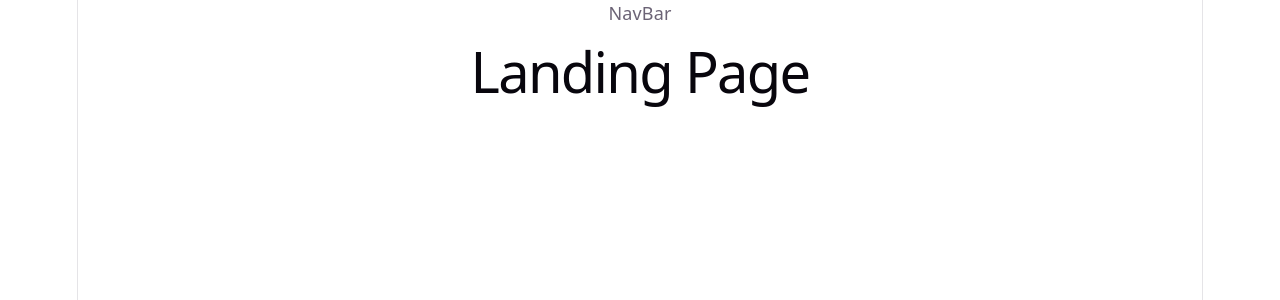
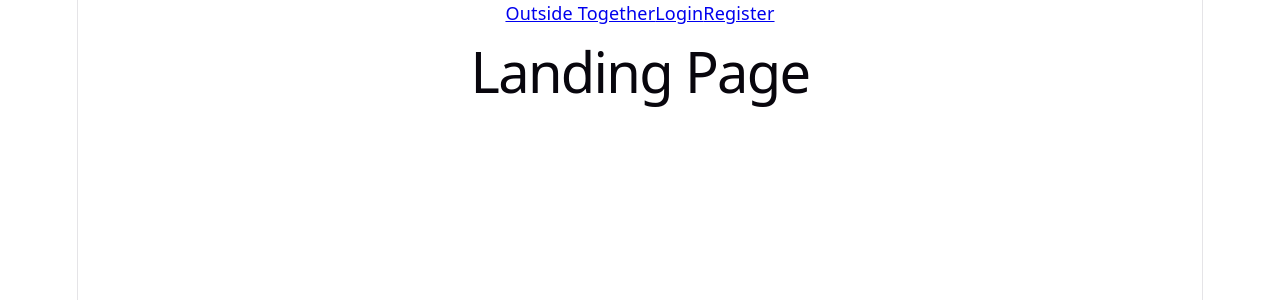
Before and after one commit to kianamills20/outside-together, a React (Vite) app in the folder client/: page / in a window 1280 px wide. Shown: the top 300 px of the page. Built offline with nearby package versions, Linux system fonts and the light colour scheme; no server answers.

Commit message:
added NavBar()

```diff
--- a/client/src/App.jsx
+++ b/client/src/App.jsx
@@ -3,10 +3,12 @@ import { Routes, Route } from "react-router-dom";
 
 import NavBar from "./components/NavBar";
 import Dashboard from "./pages/Dashboard";
+import Account from "./pages/Account";
 import Register from "./auth/Register";
 import Login from "./auth/Login";
 import PublicPage from "./pages/PublicPage";
 import Error404 from "./pages/NotFound";
+
 
 function App() {
   return (
@@ -18,6 +20,7 @@ function App() {
         <Route path="/register" element={<Register />} />
         <Route path="/login" element={<Login />} />
         <Route path="/dashboard" element={<Dashboard />} />
+        <Route path="/account" element={<Account />} />
         <Route path="*" element={<Error404 />} />
       </Routes>
     </>
--- a/client/src/components/NavBar.jsx
+++ b/client/src/components/NavBar.jsx
@@ -1,3 +1,32 @@
-export default function NavBar(){
-    return <div>NavBar</div>;
+import { NavLink, useNavigate } from "react-router-dom";
+import { useAuth } from "../auth/AuthContext";
+
+export default function NavBar() {
+  const { token, logout } = useAuth();
+  const navigate = useNavigate();
+
+  const handleLogout = () => {
+    logout();
+    navigate("/");
+  };
+
+  if (!token) {
+    return (
+      <div>
+        <NavLink to="/">Outside Together</NavLink>
+        <NavLink to="/login">Login</NavLink>
+        <NavLink to="/register">Register</NavLink>
+      </div>
+    );
+  }
+
+  return (
+    <div>
+      <NavLink to="/">Outside Together</NavLink>
+      <NavLink to="/dashboard">Dashboard</NavLink>
+      <NavLink to="/account">Account</NavLink>
+
+      <button onClick={handleLogout}>Log out</button>
+    </div>
+  );
 }
--- a/client/src/pages/Account.jsx
+++ b/client/src/pages/Account.jsx
@@ -20,7 +20,7 @@ export default function Account() {
   return (
     <>
       <h1>
-        {user.first_name} {user.last_name}
+        {user?.first_name} {user?.last_name}
       </h1>
       <p>Account settings</p>
     </>
```
